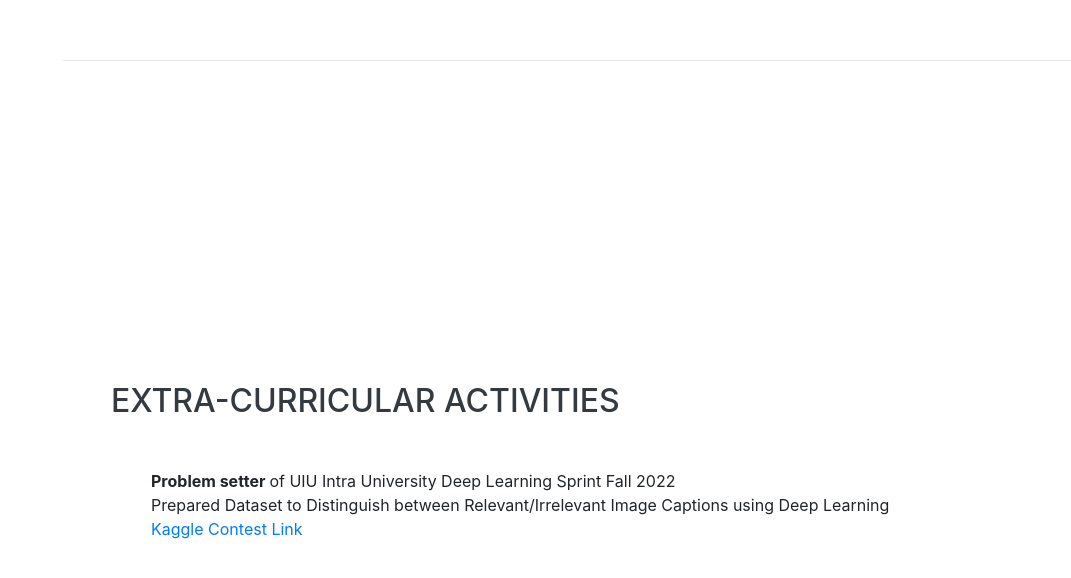
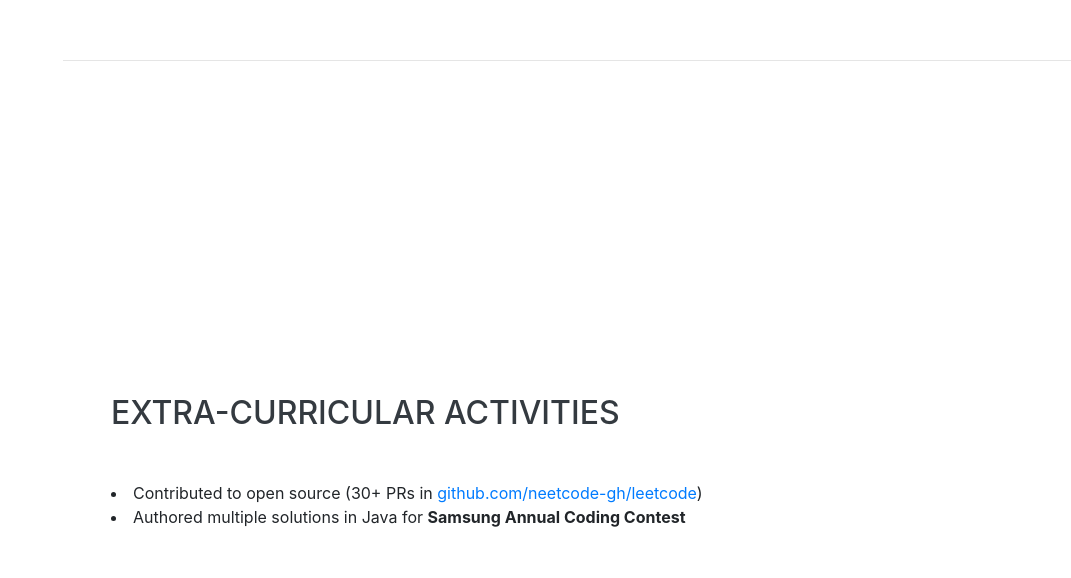
Before and after one commit to Subangkar/Subangkar.github.io, a website with bundled scripts: page index.html in a window 1280 px wide. Shown: the part 7112-7690 px from the top of the page, without its empty margins (209-1280 px from the left). Built offline with nearby package versions, Linux system fonts and the light colour scheme; a web font is replaced by a local one.

Commit message:
Updated Extra Curricular section

```diff
--- a/index.html
+++ b/index.html
@@ -390,9 +390,9 @@
 
       <h3>Hobbies and Other Interests</h3>
       <ul>
-        <li>Contributing to open source (30+ PRs in <a href="https://github.com/neetcode-gh/leetcode"> github.com/neetcode-gh/leetcode</a>) </li>
-		<li>Investing in the stock market</li>
-        <li>Watching movies & TV shows</li>
+		<li> Investing in the stock market</li>
+        <li> Watching Football </li>
+        <li> Watching movies & TV shows</li>
       </ul>
     </div>
   </section>
@@ -418,12 +418,15 @@
   <section id="leader" class="resume-section p-3 p-lg-5 d-flex align-items-center">
     <div class="w-100">
       <h2 class="mb-5">Extra-Curricular Activities</h2>
-      <ul class="fa-ul mb-0">
-        <li><strong>Problem setter </strong>of UIU Intra University Deep Learning Sprint Fall 2022&nbsp;<br>
-          Prepared Dataset to Distinguish between Relevant/Irrelevant Image Captions using Deep Learning<br>
-          <a href="https://www.kaggle.com/competitions/uiu-intra-university-deep-learning-sprint-fall-22">Kaggle Contest Link</a>
-        </li>
-      </ul>
+      <list>
+        <li>
+		Contributed to open source (30+ PRs in <a href="https://github.com/neetcode-gh/leetcode"> github.com/neetcode-gh/leetcode</a>)
+		</li>
+
+		<li>
+		Authored multiple solutions in Java for <b>Samsung Annual Coding Contest</b>
+		</li>
+      </list>
     </div>
   </section>
   <section id="contact" class="resume-section p-3 p-lg-5 d-flex align-items-center">
```
